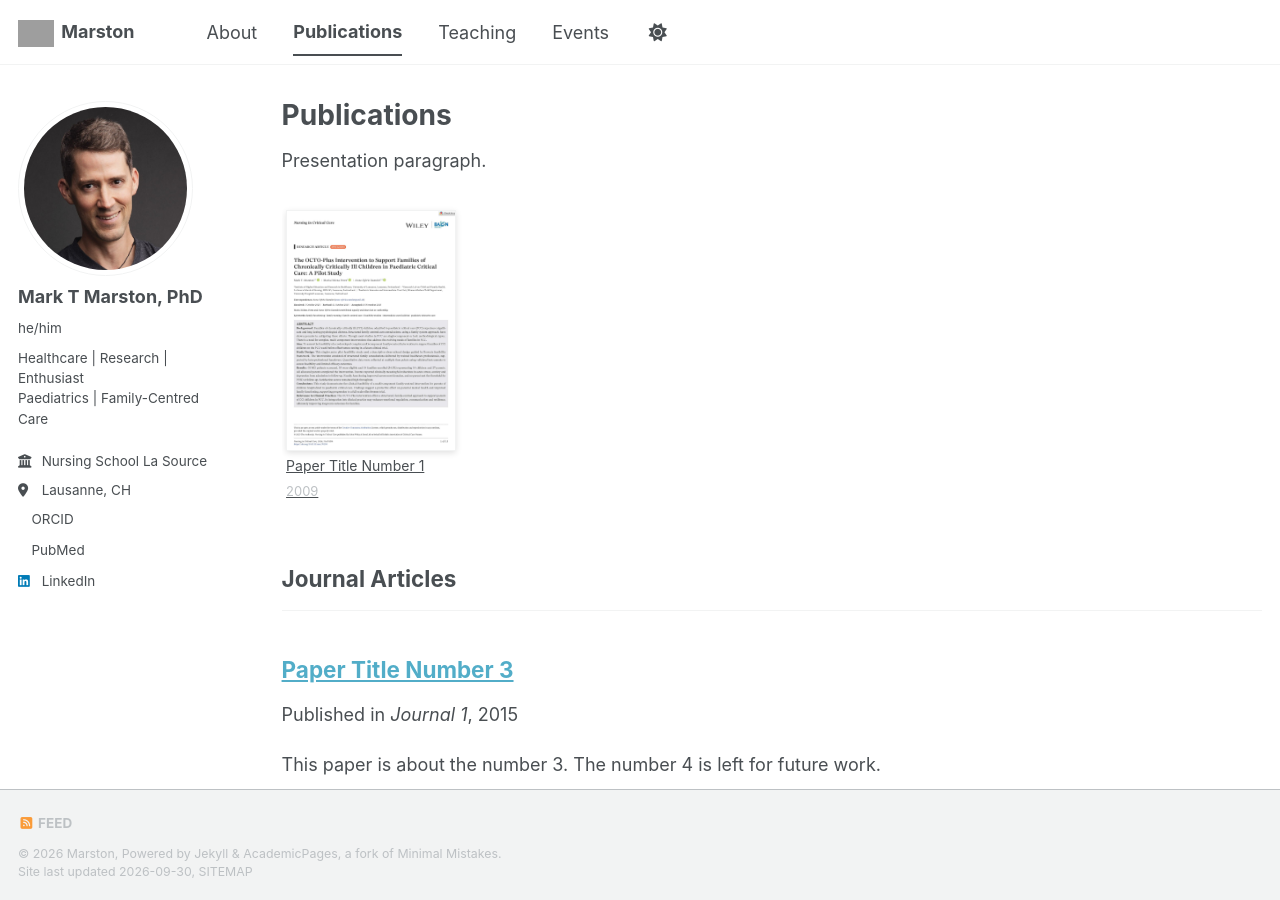
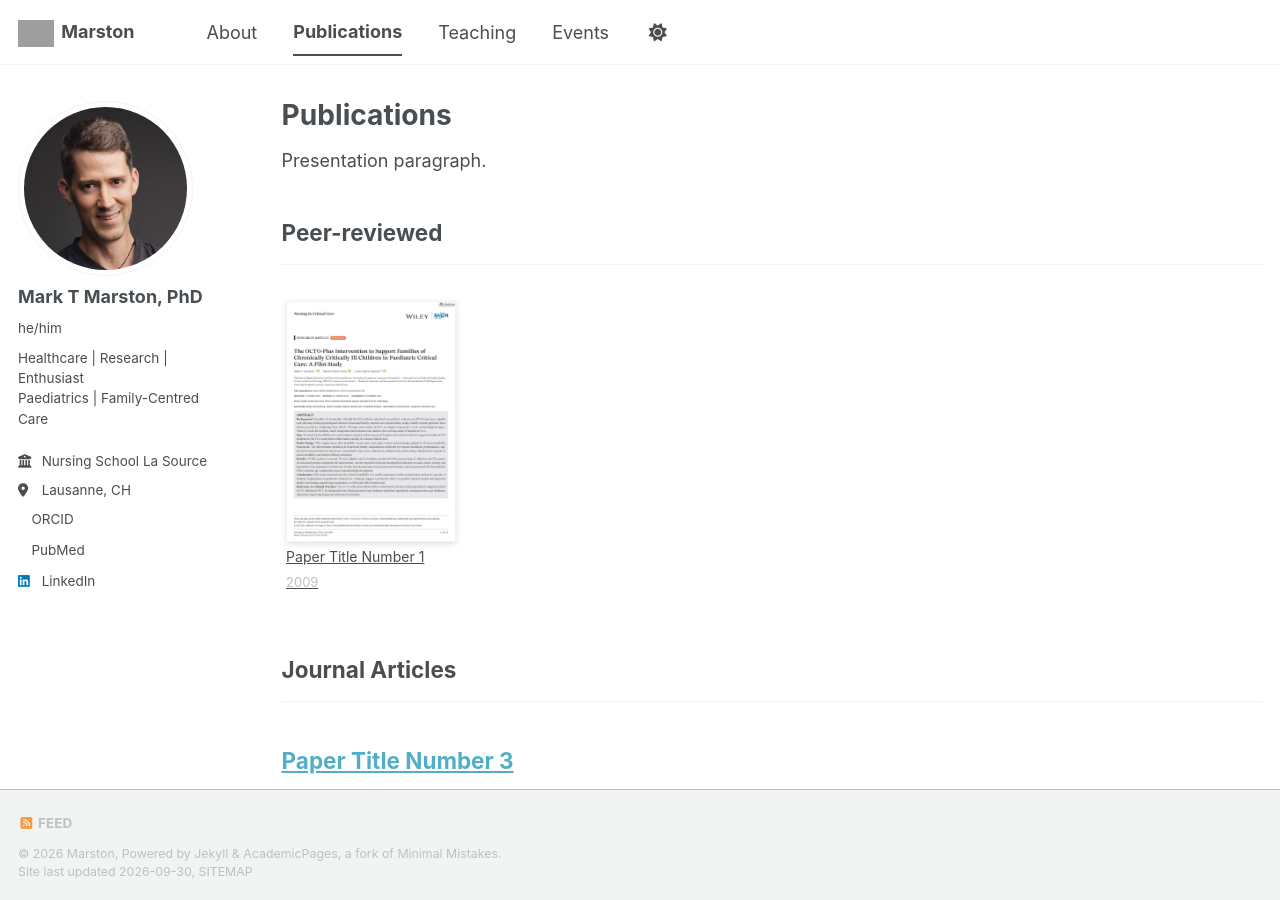
Before and after one commit to marstonRN/marston.github.io, a Jekyll site: the page built from _pages/publications.html, in a window 1280 px wide and 900 px high. Built offline with Jekyll 4.4.1, drawn with Linux system fonts in a browser that asks for light colours; a style sheet for code colours, icons or effects is not loaded; grey boxes are pictures that could not be loaded.

Commit message:
Update publications.html

```diff
--- a/_pages/publications.html
+++ b/_pages/publications.html
@@ -6,6 +6,8 @@ author_profile: true
 ---
 
 <p>Presentation paragraph.</p>
+
+<h2>Peer-reviewed</h2><hr />
 
 {% include publication-carousel.html %}
 
```
